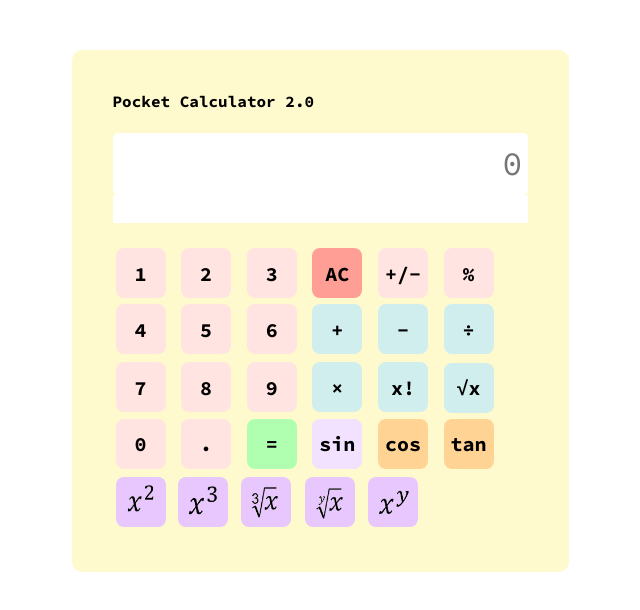
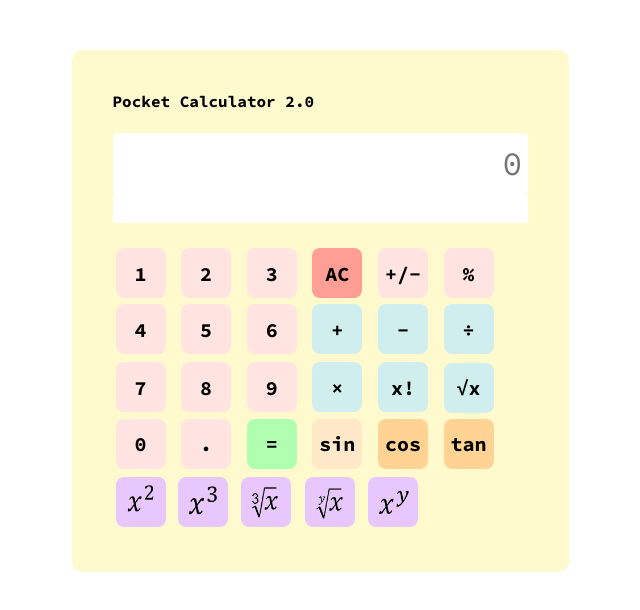
Before and after one commit to Zoha-Arif/pocket-calculator, a plain HTML site: page index.html in a window 1280 px wide. In both pictures the pointer is over the input "sin". Shown: the whole page, without its empty margins (320-960 px from the left). Drawn offline with Linux system fonts and the light colour scheme.

Commit message:
fixed orange

```diff
--- a/main.css
+++ b/main.css
@@ -159,7 +159,7 @@ input[type=button]:hover{
 }
 
 #blue7:hover {
-  background: #f2e1ff;
+  background: #ffe8c7;
   cursor: pointer;
 }
 
```
